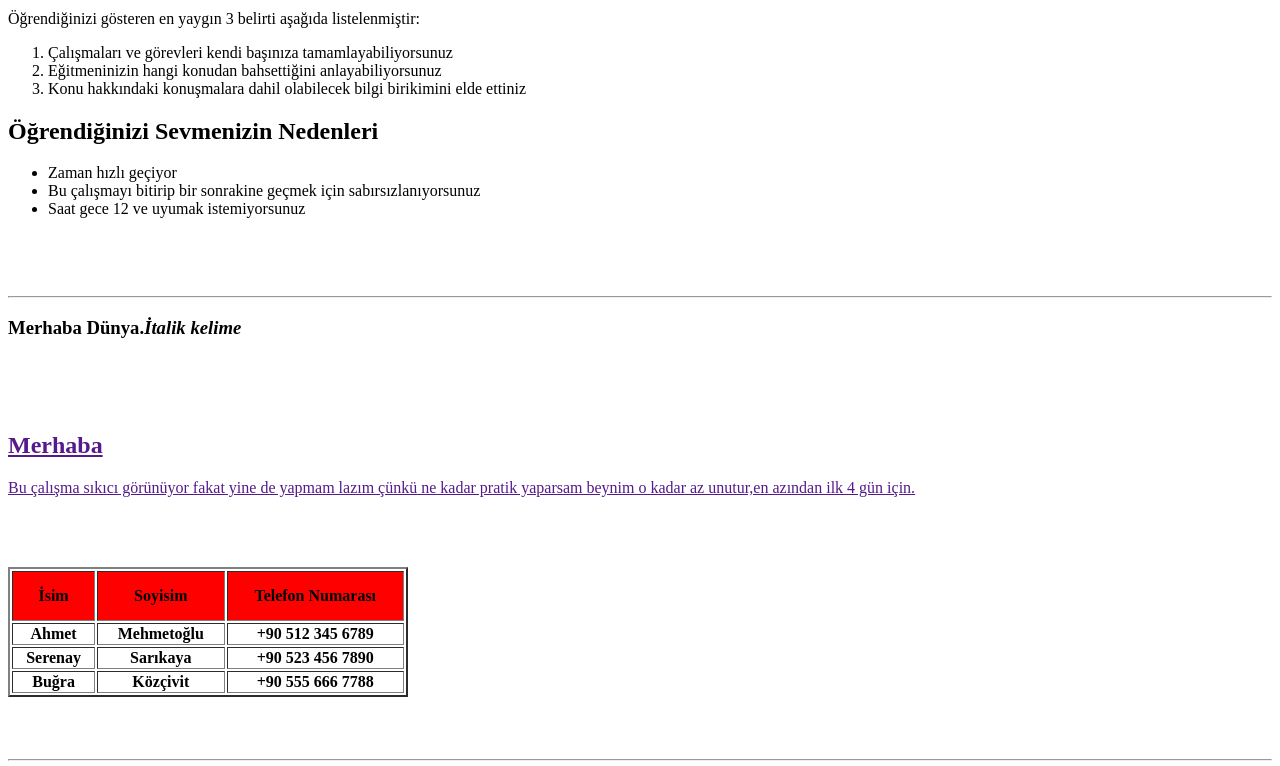
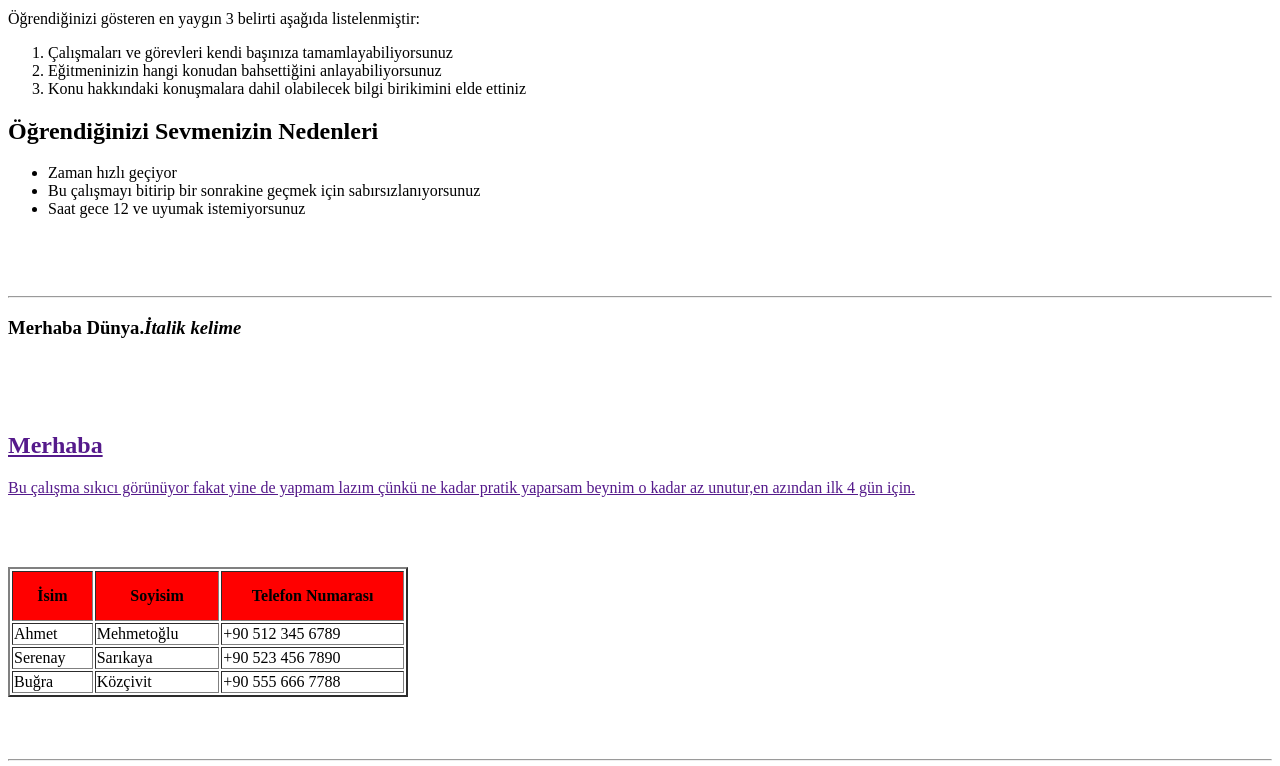
Before and after one commit to EkremSarac/repom, a plain HTML site: page index.html in a window 1280 px wide. Shown: the part 2277-3043 px from the top of the page. Drawn offline with Linux system fonts and the light colour scheme.

Commit message:
ufak hata düzeltme

```diff
--- a/index.html
+++ b/index.html
@@ -119,7 +119,7 @@
     <br>
     <br>
     <br>
-    <a href="/index.html" id="isimsoyisim">İsim soyisime git</a>
+    <a href="/index.html" id="#isimsoyisim">İsim soyisime git</a>
     <br>
     <br>
     <br>
@@ -160,19 +160,19 @@
         </thead>
         <tbody>
             <tr>
-                <th>Ahmet</th>
-                <th>Mehmetoğlu</th>
-                <th>+90 512 345 6789</th>
+                <td>Ahmet</td>
+                <td>Mehmetoğlu</td>
+                <td>+90 512 345 6789</td>
             </tr>
             <tr>
-                <th>Serenay</th>
-                <th>Sarıkaya</th>
-                <th>+90 523 456 7890</th>
+                <td>Serenay</td>
+                <td>Sarıkaya</td>
+                <td>+90 523 456 7890</td>
             </tr>
             <tr>
-                <th>Buğra</th>
-                <th>Közçivit</th>
-                <th>+90 555 666 7788</th>
+                <td>Buğra</td>
+                <td>Közçivit</td>
+                <td>+90 555 666 7788</td>
             </tr>
         </tbody>
     </table>
```
